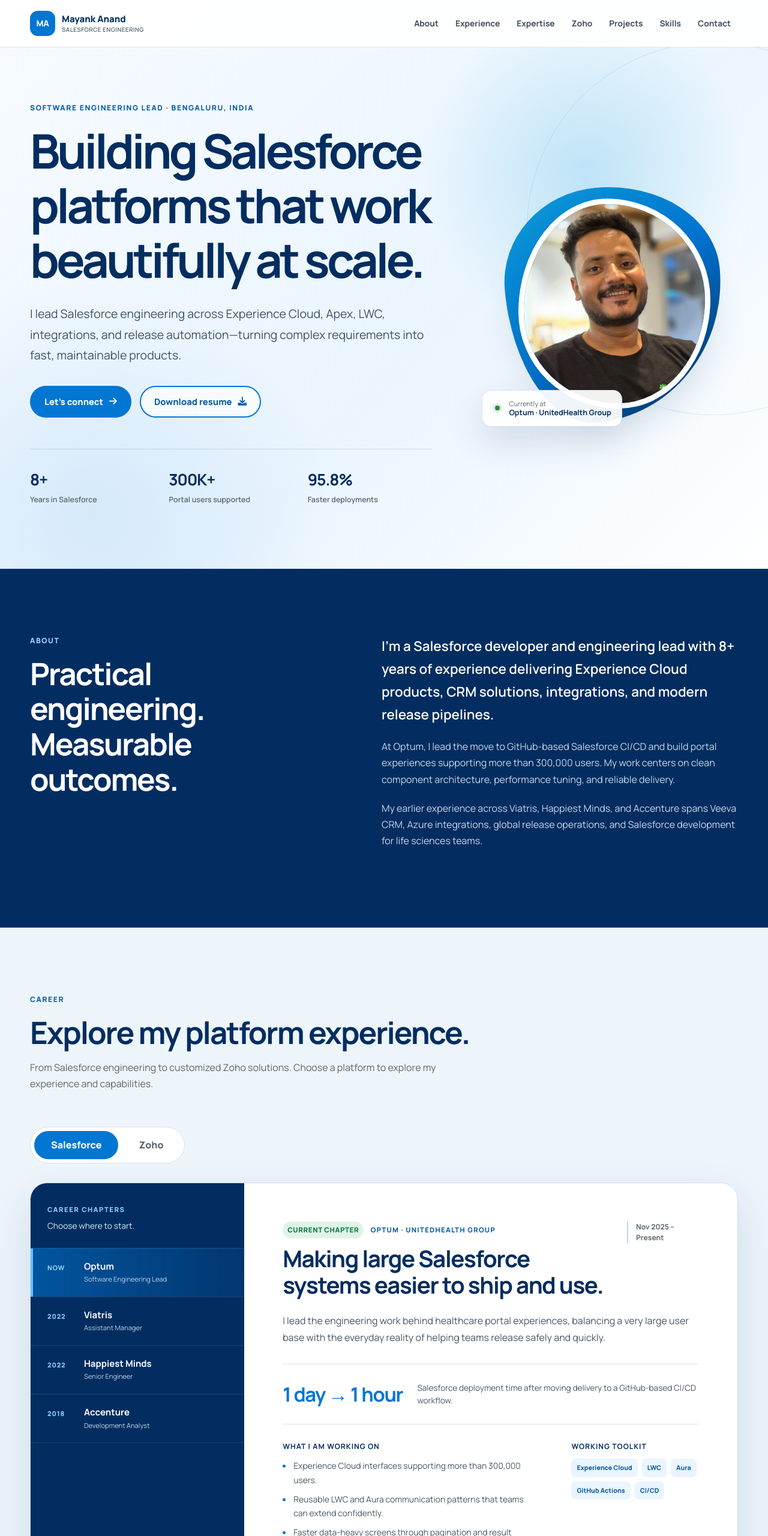
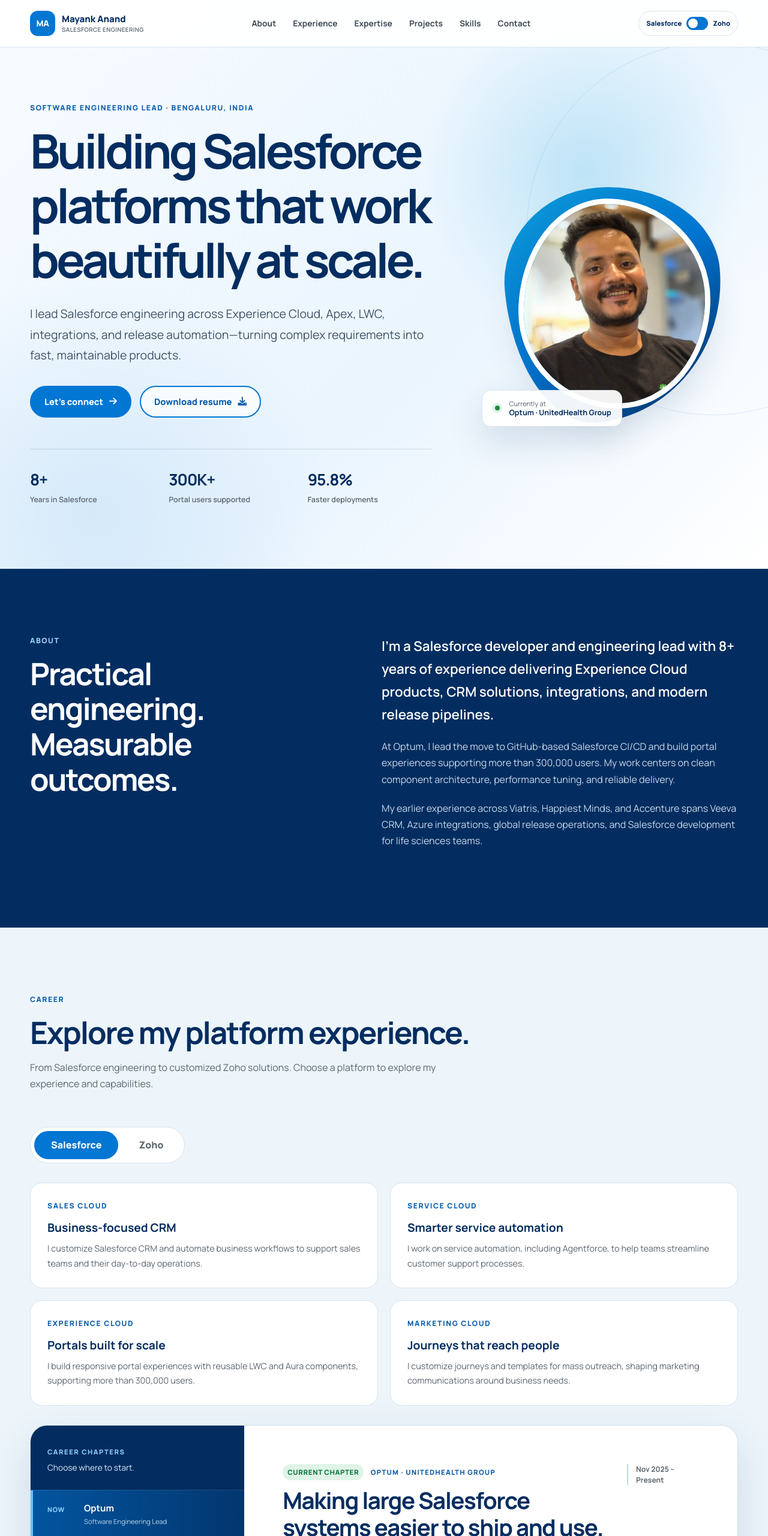
Before and after one commit to mayank9614/VeevCRMDev, a plain HTML site: page index.html in a window 1280 px wide. Shown: the top 2560 px of the page at 60% size. Drawn offline with Linux system fonts and the light colour scheme.

Commit message:
Add header experience toggle and expand platform expertise

```diff
--- a/css/styles.css
+++ b/css/styles.css
@@ -1705,3 +1705,83 @@
     transform: none;
   }
 }
+
+/* Header platform switch and Salesforce cloud overview. */
+.experience-toggle {
+  display: inline-flex;
+  align-items: center;
+  gap: 8px;
+  flex-shrink: 0;
+  border: 1px solid var(--border);
+  border-radius: 999px;
+  padding: 9px 12px;
+  background: #fff;
+  color: var(--salesforce-navy);
+  font: inherit;
+  font-size: 0.7rem;
+  font-weight: 800;
+  cursor: pointer;
+}
+.toggle-track {
+  display: block;
+  width: 36px;
+  height: 22px;
+  border-radius: 999px;
+  background: var(--salesforce-blue);
+  padding: 3px;
+  transition: background-color var(--transition);
+}
+.toggle-thumb {
+  display: block;
+  width: 16px;
+  height: 16px;
+  border-radius: 50%;
+  background: #fff;
+  box-shadow: 0 1px 3px #0003;
+  transition: transform var(--transition);
+}
+.experience-toggle[aria-checked="true"] .toggle-track {
+  background: #bc2724;
+}
+.experience-toggle[aria-checked="true"] .toggle-thumb {
+  transform: translateX(14px);
+}
+.experience-toggle[aria-checked="true"] {
+  border-color: #e9b7b6;
+  color: #bc2724;
+}
+.cloud-experience {
+  display: grid;
+  grid-template-columns: repeat(2, minmax(0, 1fr));
+  gap: 20px;
+  margin-bottom: 32px;
+}
+.cloud-experience article {
+  background: var(--surface);
+  border: 1px solid var(--border);
+  border-radius: var(--radius-md);
+  padding: 28px;
+}
+.cloud-experience h3 {
+  font-size: 1.2rem;
+  margin-bottom: 12px;
+}
+.cloud-experience article > p:last-child {
+  color: var(--muted);
+  font-size: 0.9rem;
+}
+@media (min-width: 801px) and (max-width: 1150px) {
+  .nav-links a { padding-inline: 6px; font-size: 0.76rem; }
+  .logo-copy { font-size: 0.8rem; }
+  .logo-copy small { display: none; }
+  .navbar { gap: 8px; }
+  .experience-toggle { gap: 5px; padding-inline: 8px; }
+}
+@media (max-width: 800px) {
+  .experience-toggle { margin-left: auto; margin-right: 10px; }
+}
+@media (max-width: 560px) {
+  .cloud-experience { grid-template-columns: 1fr; }
+  .experience-toggle { gap: 5px; padding: 8px; font-size: 0.62rem; margin-right: 2px; }
+  .logo-copy { display: none; }
+}
--- a/index.html
+++ b/index.html
@@ -26,11 +26,13 @@
                     <li><a href="#about">About</a></li>
                     <li><a href="#experience">Experience</a></li>
                     <li><a href="#expertise">Expertise</a></li>
-                    <li><a href="#zoho">Zoho</a></li>
                     <li><a href="#projects">Projects</a></li>
                     <li><a href="#skills">Skills</a></li>
                     <li><a href="#contact">Contact</a></li>
                 </ul>
+                <button id="experience-toggle" class="experience-toggle" type="button" role="switch" aria-checked="false" aria-label="Zoho experience" aria-controls="salesforce-experience zoho">
+                    <span class="toggle-platform">Salesforce</span><span class="toggle-track" aria-hidden="true"><span class="toggle-thumb"></span></span><span>Zoho</span>
+                </button>
                 <button class="hamburger" type="button" aria-label="Open navigation menu" aria-controls="primary-navigation" aria-expanded="false">
                     <span class="bar"></span>
                     <span class="bar"></span>
@@ -94,6 +96,12 @@
                     <button id="platform-zoho" class="platform-tab" type="button" role="tab" aria-selected="false" aria-controls="zoho" tabindex="-1" data-platform="zoho">Zoho</button>
                 </div>
                 <div id="salesforce-experience" class="experience-panel" role="tabpanel" aria-labelledby="platform-salesforce">
+                <div class="cloud-experience" aria-label="Salesforce cloud experience">
+                    <article><p class="eyebrow">Sales Cloud</p><h3>Business-focused CRM</h3><p>I customize Salesforce CRM and automate business workflows to support sales teams and their day-to-day operations.</p></article>
+                    <article><p class="eyebrow">Service Cloud</p><h3>Smarter service automation</h3><p>I work on service automation, including Agentforce, to help teams streamline customer support processes.</p></article>
+                    <article><p class="eyebrow">Experience Cloud</p><h3>Portals built for scale</h3><p>I build responsive portal experiences with reusable LWC and Aura components, supporting more than 300,000 users.</p></article>
+                    <article><p class="eyebrow">Marketing Cloud</p><h3>Journeys that reach people</h3><p>I customize journeys and templates for mass outreach, shaping marketing communications around business needs.</p></article>
+                </div>
                 <div class="career-explorer">
                     <aside class="career-index">
                         <div class="career-index-intro"><span>Career chapters</span><p>Choose where to start.</p></div>
@@ -144,22 +152,22 @@
                         <h2 id="zoho-heading">Connected apps.<br>Simpler everyday work.</h2>
                     </div>
                     <div class="zoho-summary">
-                        <p class="lead">I build customized business solutions across the Zoho ecosystem, turning business requirements into scalable, user-friendly systems.</p>
-                        <p>From configuring Zoho CRM and developing Creator applications to automating workflows with Deluge, I connect processes that help teams reduce manual work, improve data accuracy, and keep operations moving.</p>
+                        <p class="lead">I specialize in dynamic Zoho widgets, Deluge automation, and integrations with Salesforce and other third-party applications.</p>
+                        <p>I build user-friendly tools across the Zoho ecosystem, including a Zoho Creator application that can import more than 100,000 records. My work connects systems, improves data accuracy, and reduces manual effort.</p>
                     </div>
                 </div>
                 <div class="zoho-capabilities" aria-label="Core Zoho capabilities">
                     <article class="zoho-capability">
                         <span class="zoho-icon"><i class="fas fa-sliders" aria-hidden="true"></i></span>
-                        <div><h3>CRM built around the business</h3><p>Zoho CRM customization and administration, with custom modules, fields, and layouts tailored to how teams work.</p><ul><li>Blueprint and approval processes</li><li>Validation rules and data quality controls</li></ul></div>
+                        <div><h3>Dynamic widgets &amp; tailored CRM</h3><p>I build dynamic Zoho widgets and customize CRM modules, fields, and layouts around how teams work.</p><ul><li>Blueprint and approval processes</li><li>Validation rules and data quality controls</li></ul></div>
                     </article>
                     <article class="zoho-capability">
                         <span class="zoho-icon"><i class="fas fa-code" aria-hidden="true"></i></span>
-                        <div><h3>Custom apps &amp; automation</h3><p>Zoho Creator applications and Deluge scripts that turn business requirements into practical tools and automated workflows.</p><ul><li>Custom functions and workflow automation</li><li>Process optimization and user-friendly applications</li></ul></div>
+                        <div><h3>Creator apps &amp; Deluge automation</h3><p>I have built a Zoho Creator application capable of importing more than 100,000 records, alongside Deluge scripts and custom business workflows.</p><ul><li>Custom functions and workflow automation</li><li>Process optimization and user-friendly applications</li></ul></div>
                     </article>
                     <article class="zoho-capability">
                         <span class="zoho-icon"><i class="fas fa-plug" aria-hidden="true"></i></span>
-                        <div><h3>Integrations that keep data in sync</h3><p>REST APIs and webhooks connecting Zoho applications with third-party platforms for consistent data across systems.</p><ul><li>Zoho Books, Desk, Forms, and Flow integrations</li><li>Data migration, cleansing, and synchronization</li></ul></div>
+                        <div><h3>Integrations that keep data in sync</h3><p>I integrate Zoho with Salesforce and other third-party applications using REST APIs and webhooks to keep data consistent across systems.</p><ul><li>Zoho Books, Desk, Forms, and Flow integrations</li><li>Data migration, cleansing, and synchronization</li></ul></div>
                     </article>
                     <article class="zoho-capability">
                         <span class="zoho-icon"><i class="fas fa-chart-line" aria-hidden="true"></i></span>
@@ -168,7 +176,7 @@
                 </div>
                 <div class="zoho-toolkit">
                     <h3>My Zoho toolkit</h3>
-                    <ul class="skills-list" aria-label="Zoho tools and technologies"><li>Zoho CRM</li><li>Zoho Creator</li><li>Deluge</li><li>Zoho Books</li><li>Zoho Desk</li><li>Zoho Forms</li><li>Zoho Flow</li><li>REST APIs</li><li>Webhooks</li></ul>
+                    <ul class="skills-list" aria-label="Zoho tools and technologies"><li>Dynamic widgets</li><li>Salesforce integrations</li><li>Zoho CRM</li><li>Zoho Creator</li><li>Deluge</li><li>Zoho Books</li><li>Zoho Desk</li><li>Zoho Forms</li><li>Zoho Flow</li><li>REST APIs</li><li>Webhooks</li></ul>
                 </div>
             </div>
         </div>
--- a/js/script.js
+++ b/js/script.js
@@ -24,6 +24,7 @@
     navItems.forEach((item) => item.addEventListener('click', closeMenu));
 
     const platformTabs = [...document.querySelectorAll('[data-platform]')];
+    const experienceToggle = document.getElementById('experience-toggle');
     const selectPlatform = (selectedTab, focus = false) => {
         platformTabs.forEach((tab) => {
             const selected = tab === selectedTab;
@@ -33,8 +34,16 @@
             document.getElementById(tab.dataset.platform).hidden = !selected;
         });
         document.querySelector('#experience').classList.toggle('zoho-selected', selectedTab.dataset.platform === 'zoho');
+        experienceToggle?.setAttribute('aria-checked', String(selectedTab.dataset.platform === 'zoho'));
         if (focus) selectedTab.focus();
     };
+    experienceToggle?.addEventListener('click', () => {
+        const showZoho = experienceToggle.getAttribute('aria-checked') !== 'true';
+        selectPlatform(document.getElementById(showZoho ? 'platform-zoho' : 'platform-salesforce'));
+        closeMenu();
+        history.replaceState(null, '', showZoho ? '#zoho' : '#experience');
+        document.getElementById('experience').scrollIntoView({ block: 'start' });
+    });
     platformTabs.forEach((tab, index) => {
         tab.addEventListener('click', () => selectPlatform(tab));
         tab.addEventListener('keydown', (event) => {
```
